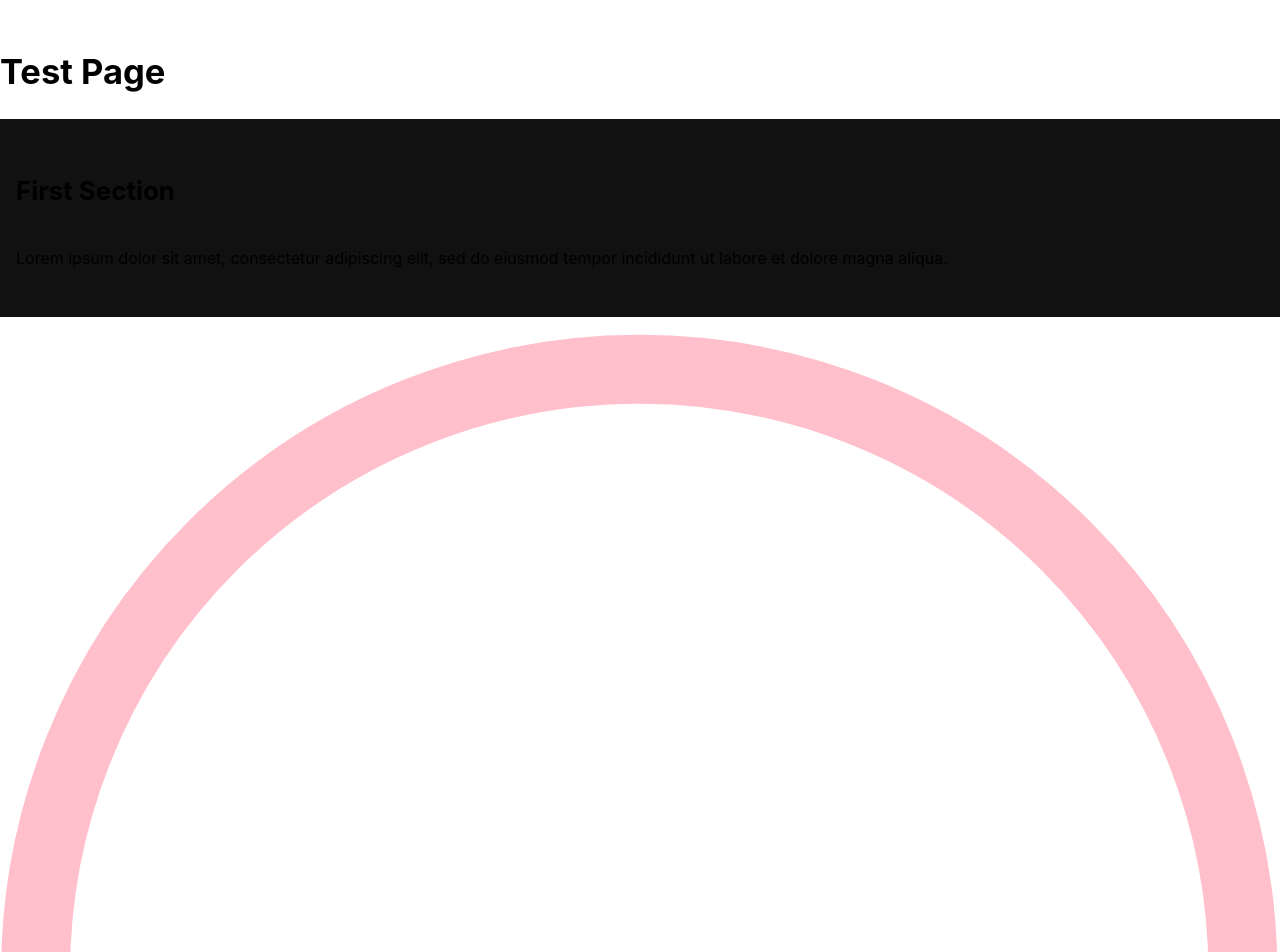
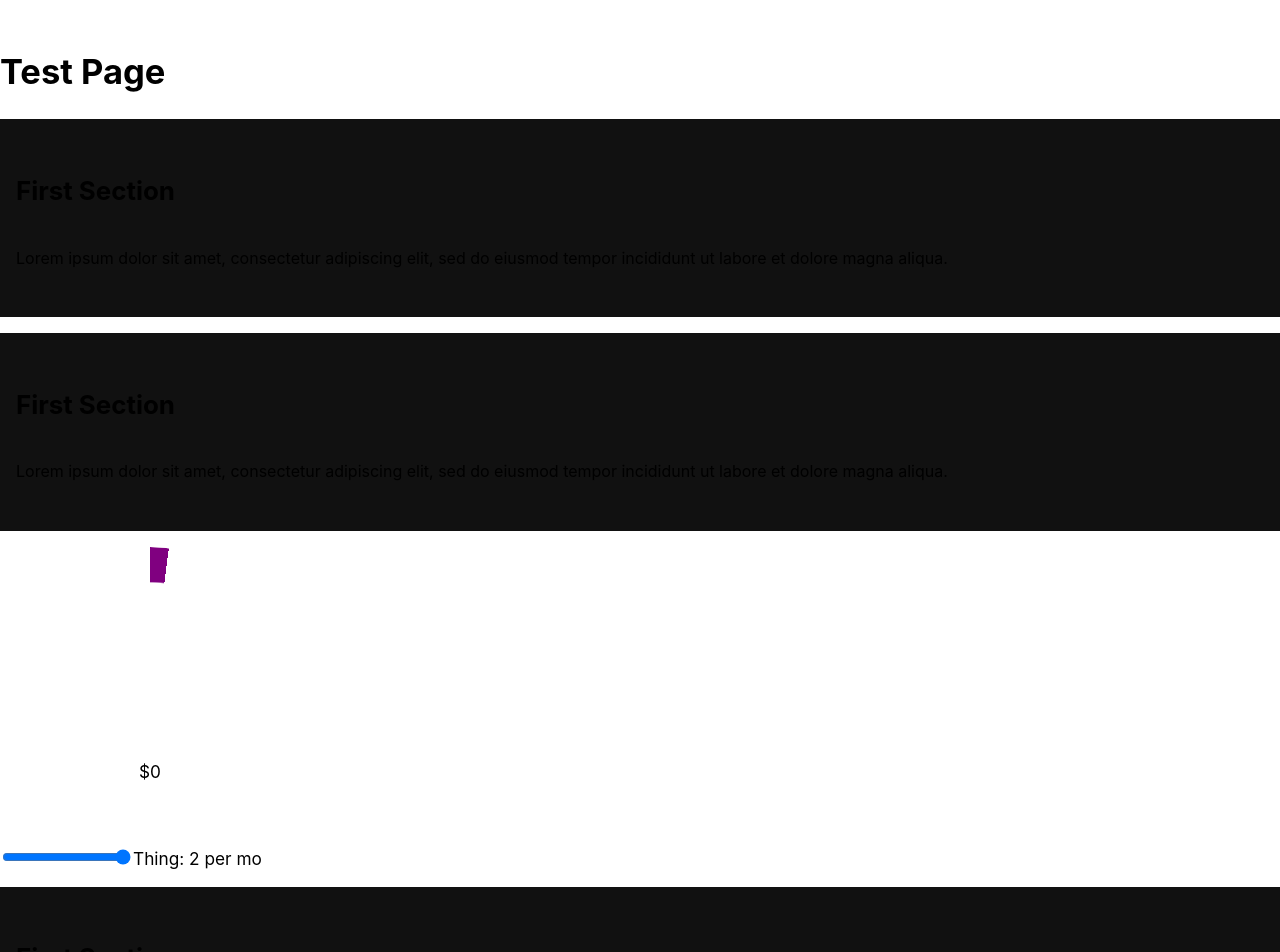
Before and after one commit to helloidevthings/jubilant-octo-couscous, a Next.js app: page /test in a window 1280 px wide. Shown: the top 952 px of the page. Built offline with nearby package versions, Linux system fonts and the light colour scheme.

Commit message:
calculator updates

```diff
--- a/components/Circle.js
+++ b/components/Circle.js
@@ -2,14 +2,35 @@ import styled from 'styled-components';
 
 const Svg = styled.svg`
   circle {
+    stroke-dashoffset: 10;
+    stroke-dasharray: 1000;
+    animation: draw 3s ease-in-out infinite alternate;
     stroke: pink;
-    stroke-width: 18;
+  }
+
+  @keyframes draw {
+    from {
+      stroke-dashoffset: 1000;
+    }
+
+    to {
+      stroke-dashoffset: 0;
+    }
   }
 `;
 
-const Circle = () => (
-  <Svg xmlns="http://www.w3.org/2000/svg" fill="none" viewBox="0 0 334 334">
-    <circle cx={166.796} cy={166.993} r={157.519} />
+const Circle = ({ props }) => (
+  <Svg xmlns="http://www.w3.org/2000/svg" viewBox="0 0 67 67" {...props}>
+    <circle
+      cx={33.5}
+      cy={33.5}
+      r={31.5}
+      style={{
+        fill: 'none',
+        strokeMiterlimit: 10,
+        strokeWidth: 4,
+      }}
+    />
   </Svg>
 );
 
--- a/pages/test.js
+++ b/pages/test.js
@@ -1,27 +1,78 @@
 import styled from 'styled-components';
 import { useInView, motion, useScroll } from 'framer-motion';
-import { useRef, useEffect } from 'react';
-import Circle from '/components/Circle';
+import { useRef, useEffect, useState } from 'react';
 
 const MainWrapper = styled.main`
   width: 100vw;
   margin: 3rem auto;
   position: relative;
+`;
 
-  .bg {
-    stroke: pink;
-    opacity: 0.5;
-  }
+const OldSchoolCircle = styled.div`
+  display: grid;
+  place-content: center;
+  width: 300px;
+  height: 300px;
+  justify-items: center;
+  align-items: center;
+  position: relative;
 
-  .indicator {
-    stroke: pink;
+  &:before {
+    content: '';
+    position: absolute;
+    inset: 0;
+    background: conic-gradient(
+      purple calc(${(props) => props.value} * 1%),
+      #0000 0
+    );
+    mask: radial-gradient(
+      farthest-side,
+      #0000 calc(99% - 2em),
+      #000 calc(100% - 2em)
+    );
+
+    border-radius: 50%;
+    transition: all 2s ease-in-out;
   }
 `;
 
-const SvgCircle = styled(Circle)`
+const CircleGraph = styled.div`
+  grid-column: 1;
+  grid-row: 1;
+  width: 150px;
+  height: 150px;
+  /* background: radial-gradient(
+    50px circle at 50% 50%,
+    #fff 0%,
+    #fff 50%,
+    transparent 50%
+  ); */
+  /* background: conic-gradient(purple calc(50 * 1%), #0000 0); */
+`;
+
+const SvgCircle2 = styled.svg`
+  stroke: pink;
+  stroke-width: 5px;
+
   circle {
-    stroke: blue;
+    stroke: pink;
   }
+  /* circle {
+    stroke-dashoffset: 10;
+    stroke-dasharray: 1000;
+    animation: draw 3s ease-in-out infinite alternate;
+    stroke: pink;
+  }
+
+  @keyframes draw {
+    from {
+      stroke-dashoffset: 1000;
+    }
+
+    to {
+      stroke-dashoffset: 0;
+    }
+  } */
 `;
 
 const FirstSection = styled.section`
@@ -45,6 +96,17 @@ const Test = () => {
   useEffect(() => {
     console.log('Element is in view: ', isInView);
   }, [isInView]);
+
+  // Calculator Stuff
+  const [value, setValue] = useState(2);
+  const [circleValue, setCircleValue] = useState(0);
+  const [moneyValue, setMoneyValue] = useState(0);
+
+  const handleValue = (e) => {
+    setValue(e.target.value);
+    setCircleValue(e.target.value * 100);
+    setMoneyValue(e.target.value * 17);
+  };
 
   return (
     <MainWrapper>
@@ -74,18 +136,50 @@ const Test = () => {
           eiusmod tempor incididunt ut labore et dolore magna aliqua.
         </p>
       </FirstSection>
-      <SvgCircle stroke="pink" />
-      <svg id="progress" width="75" height="75" viewBox="0 0 100 100">
-        <circle cx="50" cy="50" r="30" pathLength="1" className="bg" />
-        <motion.circle
-          cx="50"
-          cy="50"
-          r="30"
-          pathLength="1"
-          className="indicator"
-          style={{ pathLength: scrollYProgress }}
+      <FirstSection>
+        <h2
+          ref={ref}
+          style={{
+            transform: isInView ? 'translateX(0)' : 'translateX(-200px)',
+            opacity: isInView ? 1 : 0,
+            transition: 'all 0.9s cubic-bezier(0.17, 0.55, 0.55, 1) 0.5s',
+          }}
+        >
+          First Section
+        </h2>
+        <p
+          ref={ref}
+          style={{
+            transform: isInView ? 'translateX(0)' : 'translateX(-200px)',
+            opacity: isInView ? 1 : 0,
+            transition: 'all 0.9s cubic-bezier(0.17, 0.55, 0.55, 1) 0.5s',
+          }}
+        >
+          Lorem ipsum dolor sit amet, consectetur adipiscing elit, sed do
+          eiusmod tempor incididunt ut labore et dolore magna aliqua.
+        </p>
+      </FirstSection>
+
+      <div ref={ref}>
+        <OldSchoolCircle value={value}>
+          ${moneyValue}
+          <CircleGraph></CircleGraph>
+          <CircleGraph></CircleGraph>
+          <CircleGraph></CircleGraph>
+        </OldSchoolCircle>
+        <input
+          type="range"
+          id="volume"
+          name="volume"
+          min="2"
+          max="30"
+          initialValue="2"
+          onInput={handleValue}
+          onChange={handleValue}
         />
-      </svg>
+        <label htmlFor="volume">Thing: {value} per mo</label>
+      </div>
+
       <FirstSection>
         <h2
           ref={ref}
```
